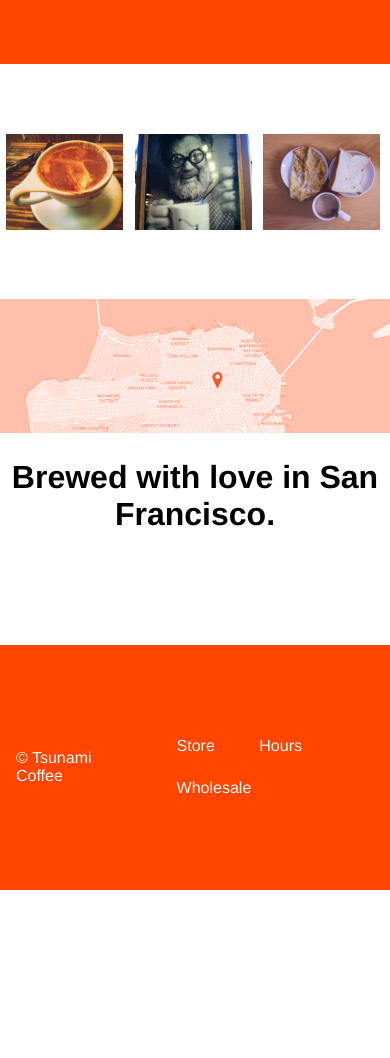
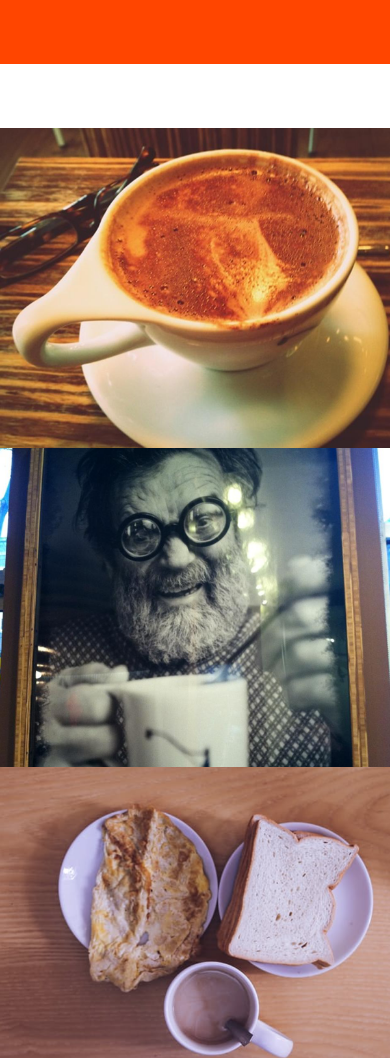
Before and after one commit to DanielDeanGithub/tsunami-coffee, a plain HTML site: page index.html in a window 390 px wide. Shown: the part 1120-2178 px from the top of the page. Before the commit the page ends 2010 px from the top, so only its background shows below. Drawn offline with Linux system fonts and the light colour scheme.

Commit message:
Adjusted .gallery img sizes for small screens

```diff
--- a/css/style.css
+++ b/css/style.css
@@ -124,4 +124,9 @@ footer .container {
   .rating h1 {
     font-size: 2rem;
   }
+
+  .gallery img {
+    width: 100%;
+    margin: 0;
+  }
 }
```
